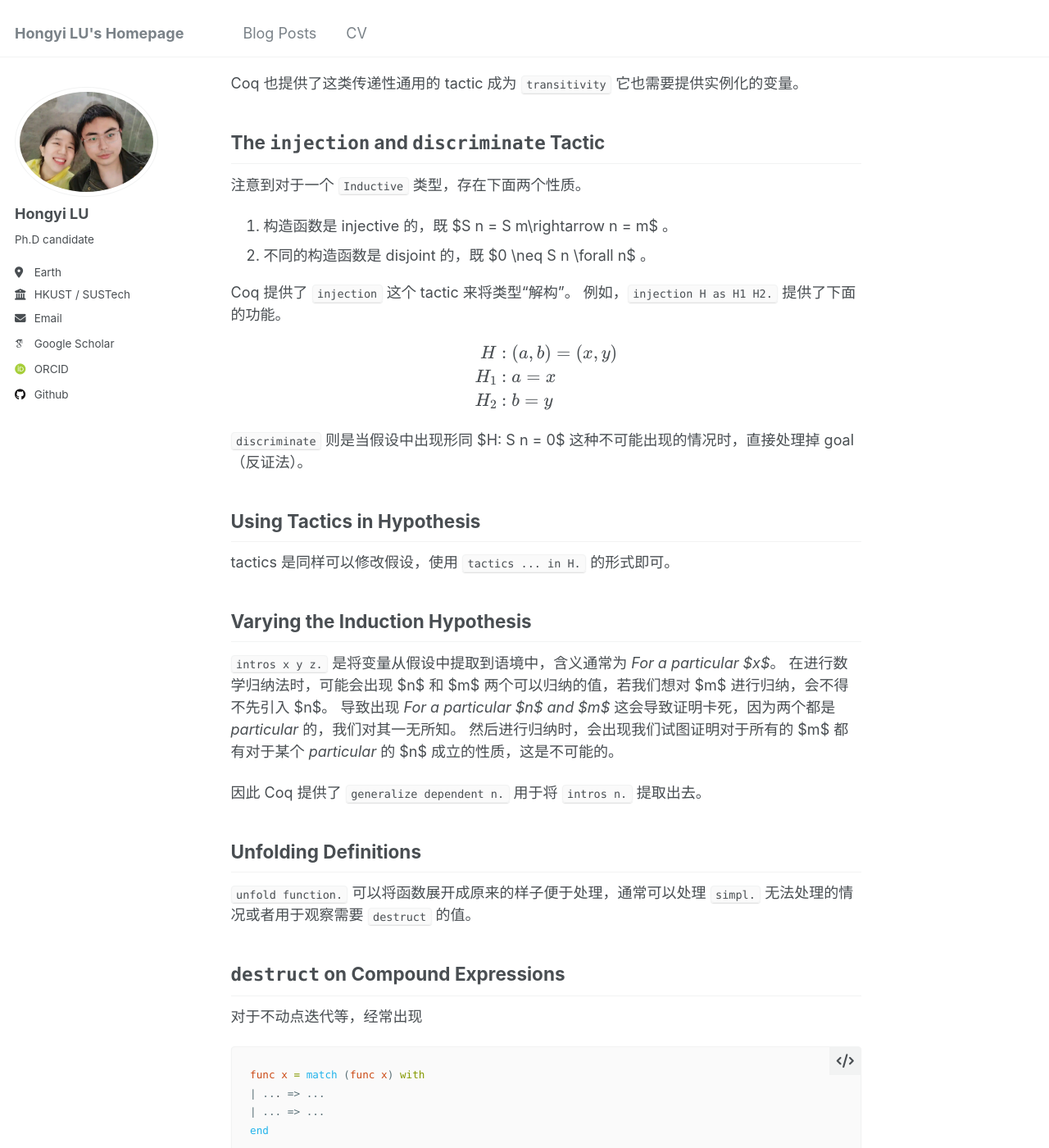
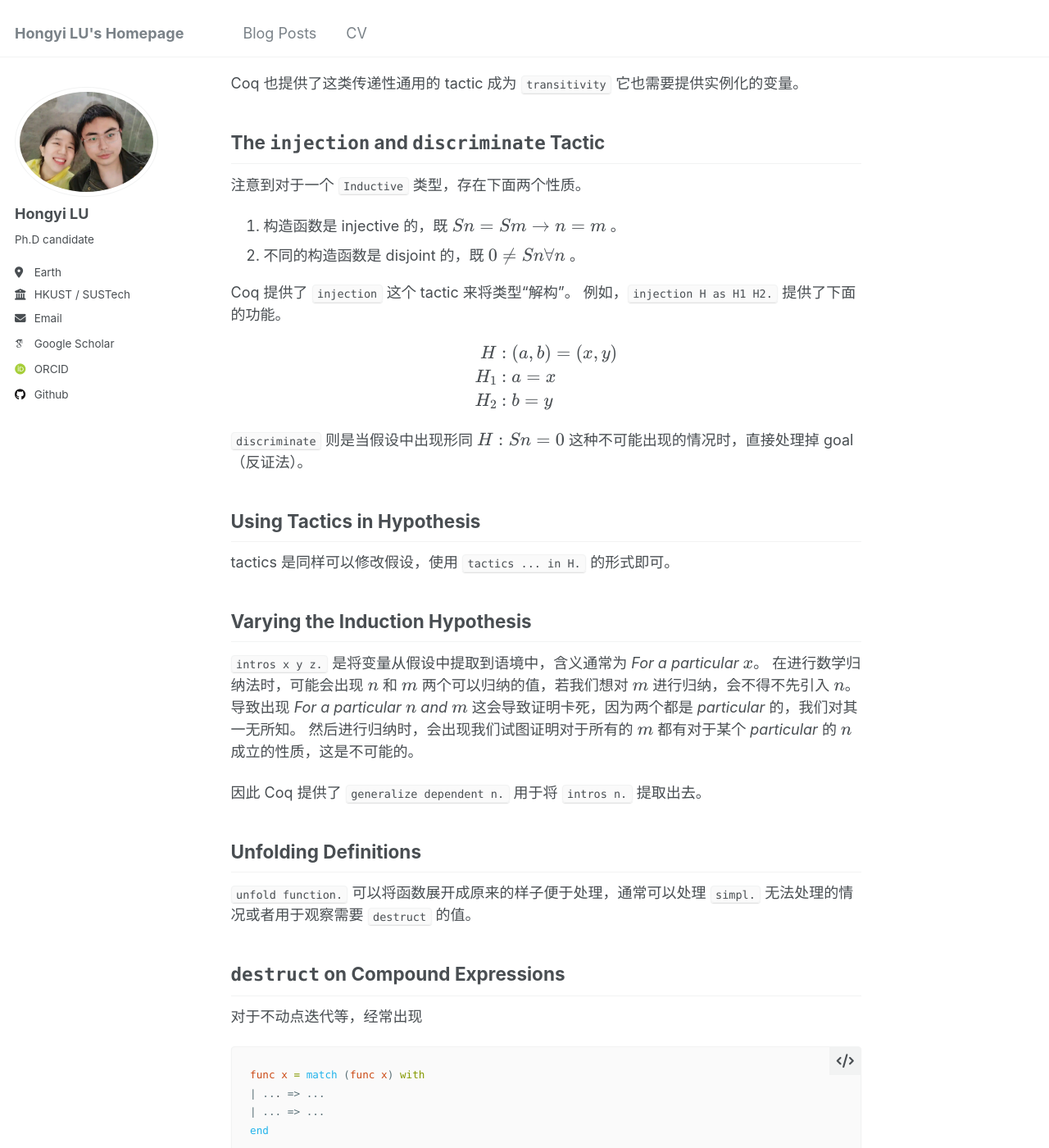
Before and after one commit to jwnhy/jwnhy.github.io, a Jekyll site: the page built from _posts/2022-1-14-lf-tactics.md, in a window 1280 px wide and 1400 px high, scrolled down 1016 px. Shown: the whole window at 82% size. Built offline with Jekyll 4.4.1, drawn with Linux system fonts in a browser that asks for light colours; some web fonts are replaced; some of the changed text lies outside the part shown.

```diff
--- a/_posts/2022-1-14-lf-tactics.md
+++ b/_posts/2022-1-14-lf-tactics.md
@@ -6,7 +6,7 @@
 
 1. 需要证明的 goal 与之前假设完全一致时可以使用。
 
-2. 形如 $H:A\rightarrow B$ 的条件假设，将 goal 中需要证明的 $B$ 替换成 $A$ 因为根据 $H$ 如果 $A$ 成立，则 $B$ 也成立。
+2. 形如 \\(H:A\rightarrow B\\) 的条件假设，将 goal 中需要证明的 \\(B\\) 替换成 \\(A\\) 因为根据 \\(H\\) 如果 \\(A\\) 成立，则 \\(B\\) 也成立。
 
 ## The `apply with` Tactic
 
@@ -38,8 +38,8 @@
 
 注意到对于一个 `Inductive` 类型，存在下面两个性质。
 
-1. 构造函数是 injective 的，既 $S n = S m\rightarrow n = m$ 。
-2. 不同的构造函数是 disjoint 的，既 $0 \neq S n \forall n$ 。
+1. 构造函数是 injective 的，既 \\(S n = S m\rightarrow n = m\\) 。
+2. 不同的构造函数是 disjoint 的，既 \\(0 \neq S n \forall n\\) 。
 
 Coq 提供了 `injection` 这个 tactic 来将类型“解构”。
 例如，`injection H as H1 H2.` 提供了下面的功能。
@@ -50,7 +50,7 @@
 H_2&: b=y
 \end{align}$$
 
-`discriminate` 则是当假设中出现形同 $H: S n = 0$ 这种不可能出现的情况时，直接处理掉 goal （反证法）。
+`discriminate` 则是当假设中出现形同 \\(H: S n = 0\\) 这种不可能出现的情况时，直接处理掉 goal （反证法）。
 
 ## Using Tactics in Hypothesis
 
@@ -58,10 +58,10 @@
 
 ## Varying the Induction Hypothesis
 
-`intros x y z.` 是将变量从假设中提取到语境中，含义通常为 *For a particular $x$*。
-在进行数学归纳法时，可能会出现 $n$ 和 $m$ 两个可以归纳的值，若我们想对 $m$ 进行归纳，会不得不先引入 $n$。
-导致出现 *For a particular $n$ and $m$* 这会导致证明卡死，因为两个都是 *particular* 的，我们对其一无所知。
-然后进行归纳时，会出现我们试图证明对于所有的 $m$ 都有对于某个 *particular* 的 $n$ 成立的性质，这是不可能的。
+`intros x y z.` 是将变量从假设中提取到语境中，含义通常为 *For a particular \\(x\\)*。
+在进行数学归纳法时，可能会出现 \\(n\\) 和 \\(m\\) 两个可以归纳的值，若我们想对 \\(m\\) 进行归纳，会不得不先引入 \\(n\\)。
+导致出现 *For a particular \\(n\\) and \\(m\\)* 这会导致证明卡死，因为两个都是 *particular* 的，我们对其一无所知。
+然后进行归纳时，会出现我们试图证明对于所有的 \\(m\\) 都有对于某个 *particular* 的 \\(n\\) 成立的性质，这是不可能的。
 
 因此 Coq 提供了 `generalize dependent n.` 用于将 `intros n.` 提取出去。
 
```
